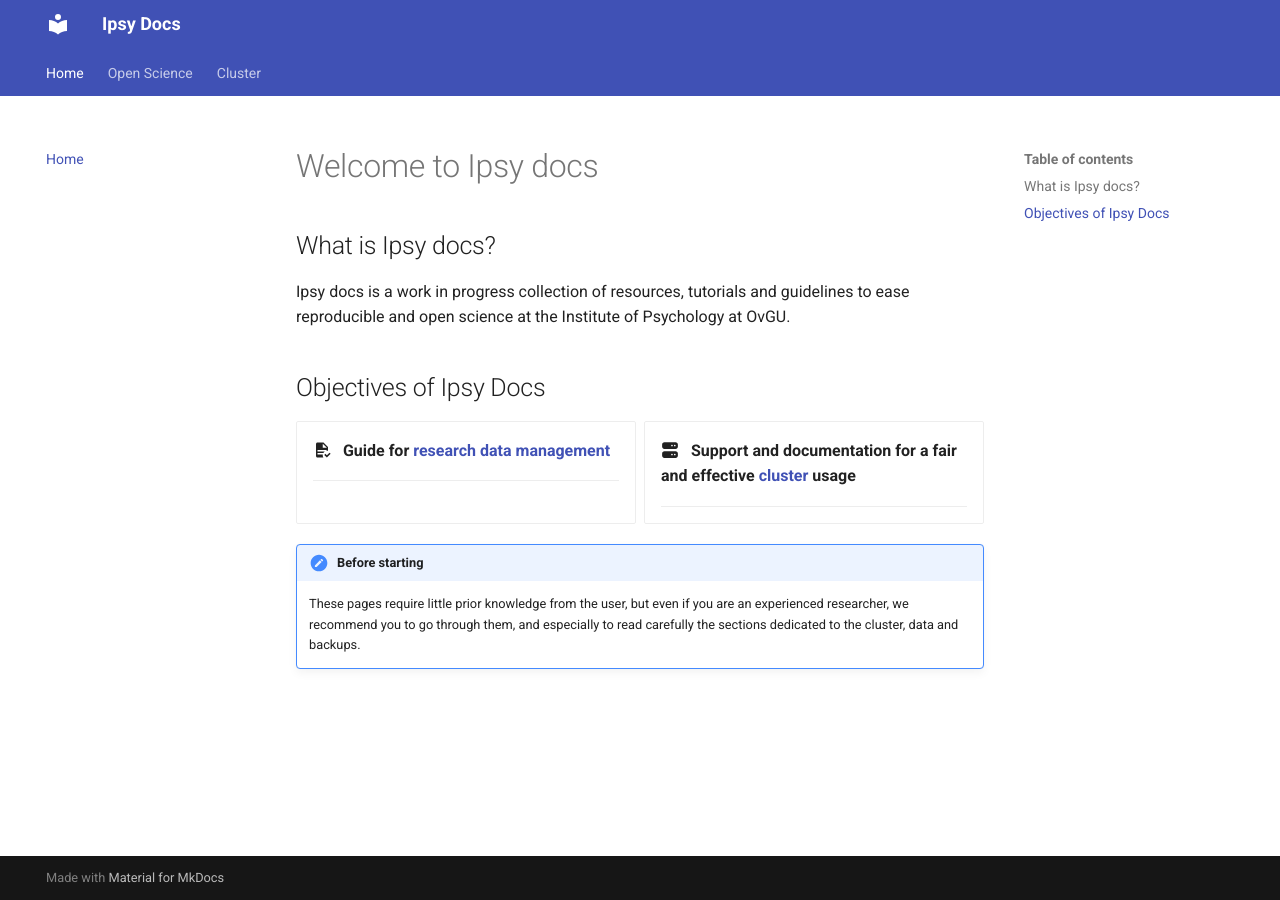
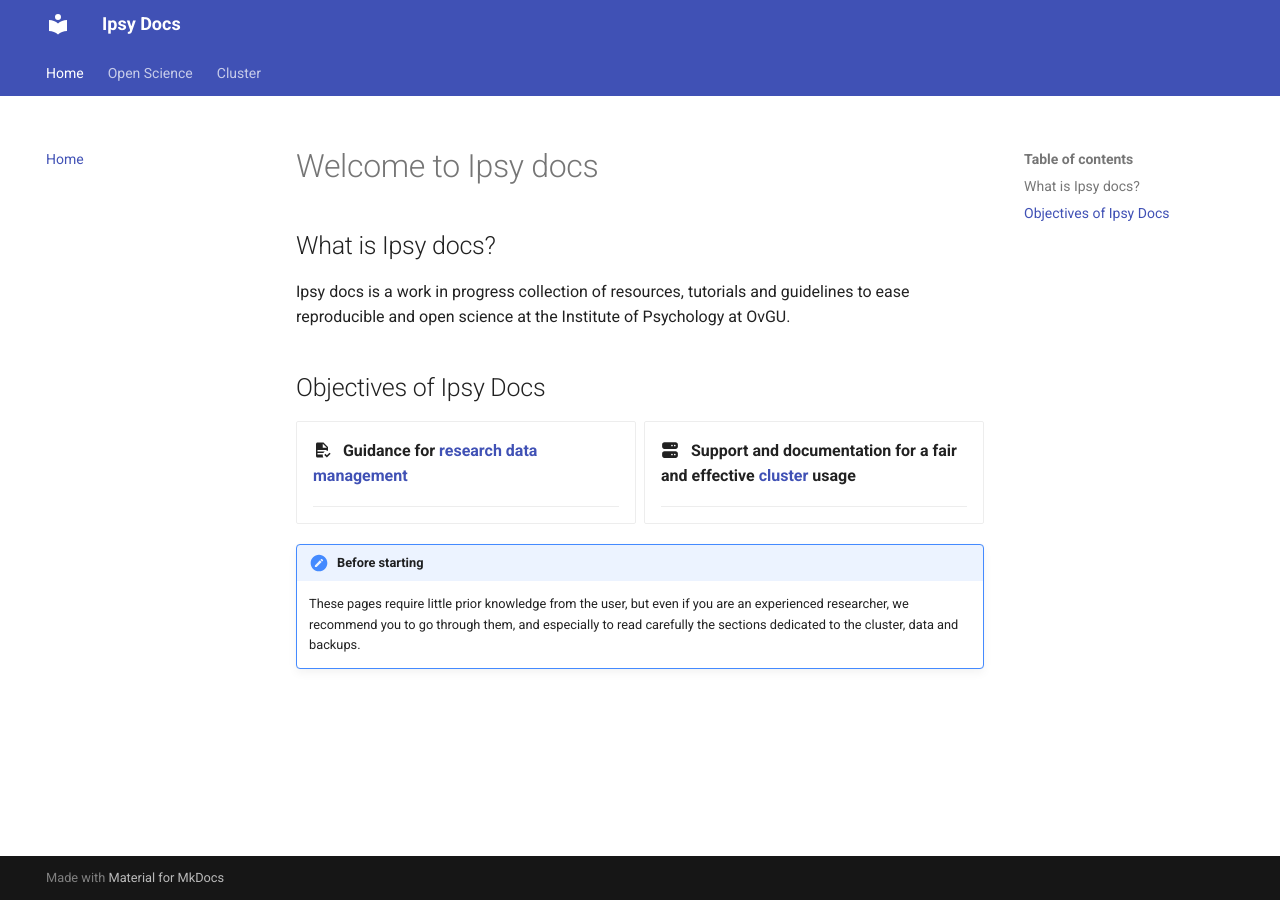
Before and after one commit to pvavra/temp-ipsy, an MkDocs documentation site: the page built from docs/index.md, in a window 1280 px wide. Built offline with MkDocs 1.6.1 and Material for MkDocs 9.7.7, drawn with Linux system fonts in a browser that asks for light colours.

Commit message:
Fix objectives

```diff
--- a/docs/index.md
+++ b/docs/index.md
@@ -8,7 +8,7 @@ Ipsy docs is a work in progress collection of resources, tutorials and guideline
 
 <div class="grid cards" markdown>
 
--   :material-file-document-check:  &nbsp; __Guide for [research data management]__
+-   :material-file-document-check:  &nbsp; __Guidance for [research data management]__
 
     ---
 
```
